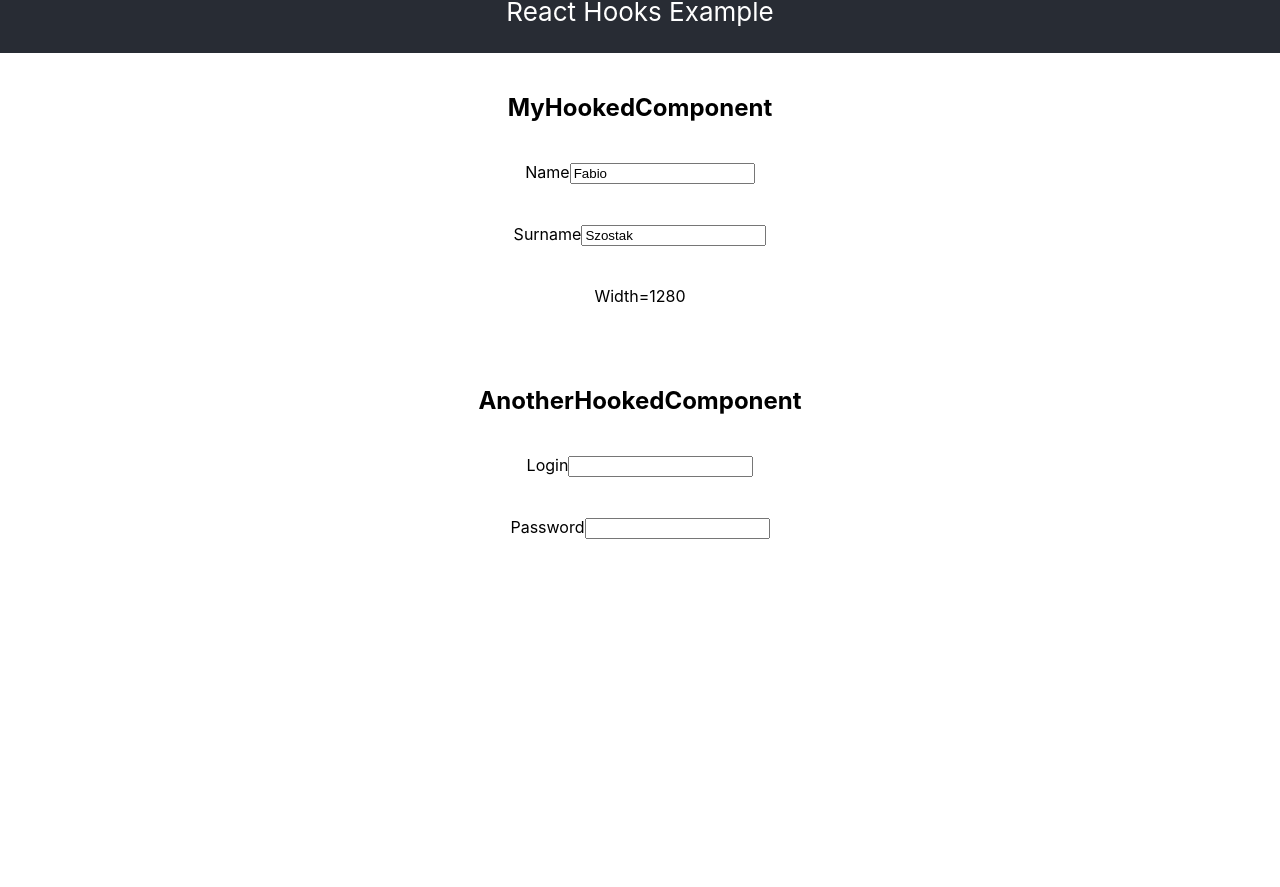
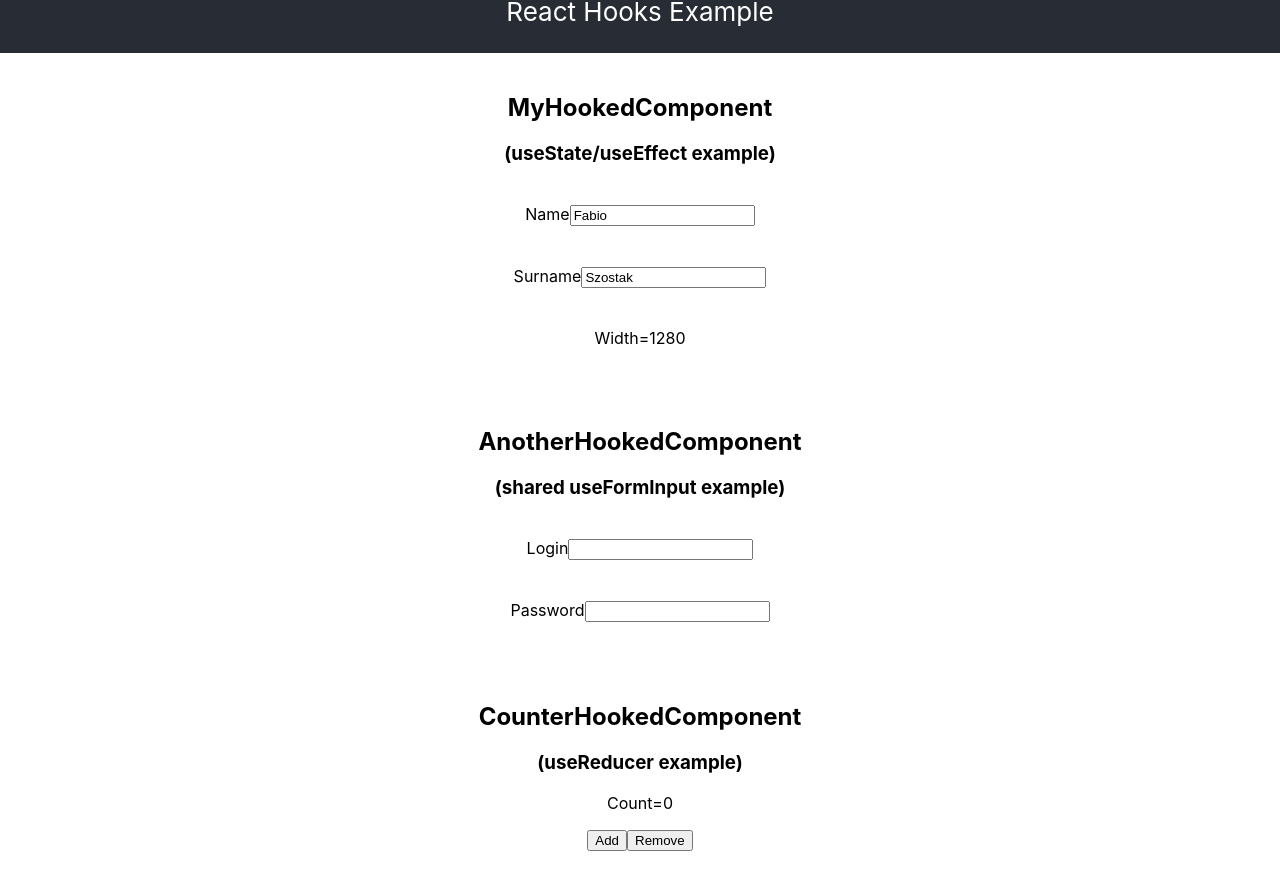
Before and after one commit to fszostak/react-hooks-example, a React (Create React App) app: page / in a window 1280 px wide. Shown: the part 350-1237 px from the top of the page. Before the commit the page ends 929 px from the top, so only its background shows below. Built offline with nearby package versions, Linux system fonts and the light colour scheme.

Commit message:
useReducer example added

```diff
--- a/src/App.js
+++ b/src/App.js
@@ -2,25 +2,38 @@ import React, { Component } from 'react';
 import logo from './logo.svg';
 import './App.css';
 
-import MyHookedComponent from './components/MyHookedComponent'
-import AnotherHookedComponent from './components/AnotherHookedComponent'
+import My from './components/MyHookedComponent'
+import Another from './components/AnotherHookedComponent'
+import Counter from './components/CounterHookedComponent'
 
 class App extends Component {
   render() {
     return (
       <div className="App">
+
         <header className="App-header">
           <img src={logo} className="App-logo" alt="logo" />
           <p>React Hooks Example</p>
         </header>
+
         <section>
           <h1>MyHookedComponent</h1>
-          <MyHookedComponent/>
+          <h3>(useState/useEffect example)</h3>
+          <My/>
         </section>
+
         <section>
           <h1>AnotherHookedComponent</h1>
-          <AnotherHookedComponent/>
+          <h3>(shared useFormInput example)</h3>
+          <Another/>
         </section>
+
+        <section>
+          <h1>CounterHookedComponent</h1>
+          <h3>(useReducer example)</h3>
+          <Counter initial={0} />
+        </section>
+
       </div>
     );
   }
--- /dev/null
+++ b/src/components/CounterHookedComponent.js
@@ -0,0 +1,24 @@
+import React, { useReducer } from 'react';
+
+import { useReducerCounter } from './hooks/useReducerCounter';
+
+export default function CounterHookedComponent(props) {
+
+  const [state, dispatch] = useReducerCounter(props.initial);
+
+  return (
+    <>
+      <p>
+        Count={state.count}
+      </p>
+      <p>
+        <button onClick={() => dispatch({type:'add'})}>
+          Add
+        </button>
+        <button onClick={() => dispatch({type:'remove'})}>
+          Remove
+        </button>
+      </p>
+    </>
+  );
+}
--- /dev/null
+++ b/src/components/hooks/useReducerCounter.js
@@ -0,0 +1,16 @@
+import React, { useReducer } from 'react';
+
+function useReducerCounter(initialCounter) {
+  return useReducer((state, action) => {
+    switch(action.type) {
+      case "add": return { count: state.count + 1 }; break
+      case "remove": return { count: state.count - 1 }; break
+      default: return state;
+    }
+  }, { count: initialCounter });
+}
+
+//
+export {
+  useReducerCounter
+}
```
